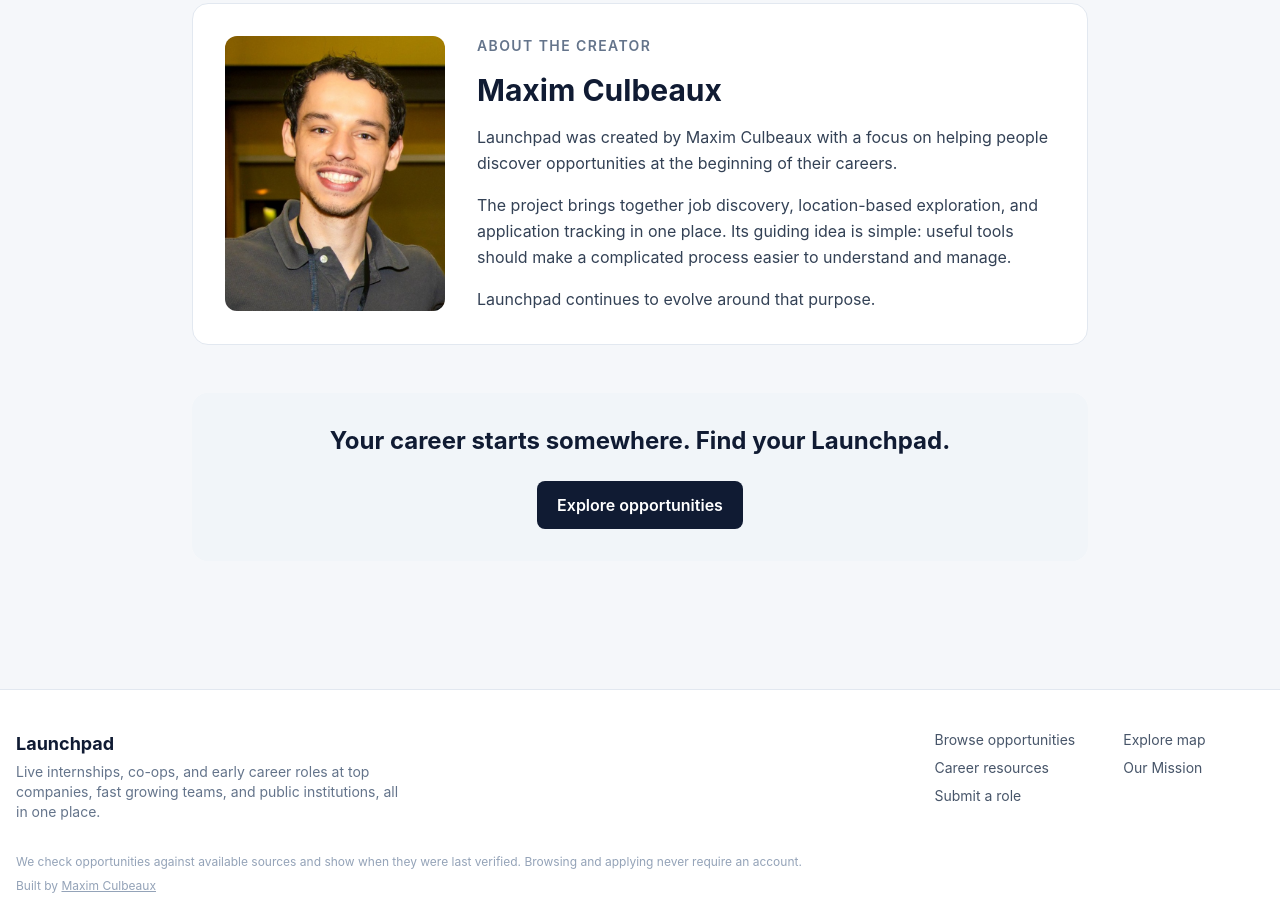
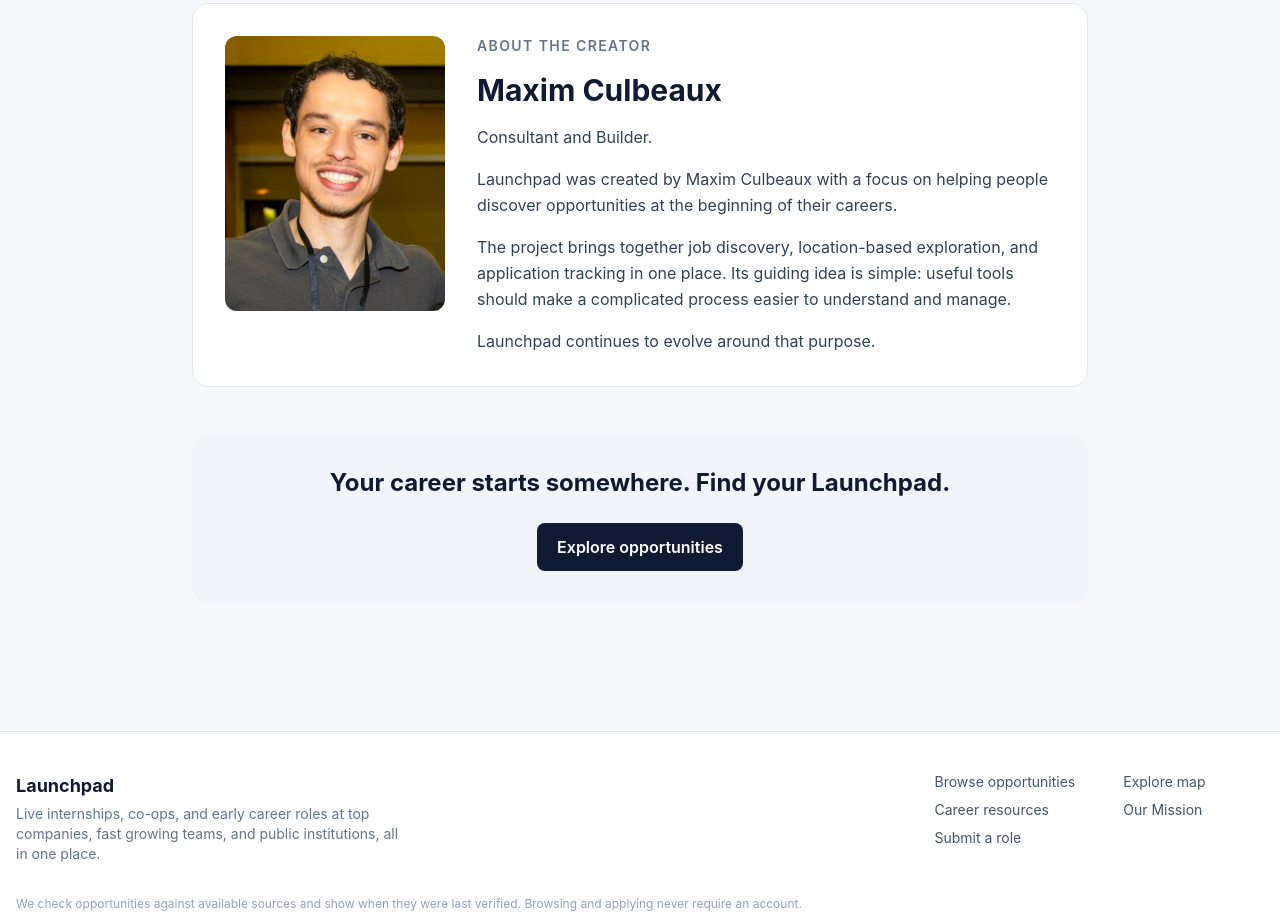
Before and after one commit to mmakethingshaippen/launchpad, a React (Vite) app: page /about in a window 1280 px wide. Shown: the part 1020-1940 px from the top of the page. Built offline with nearby package versions, Linux system fonts and the light colour scheme; no server answers.

Commit message:
Add Consultant and Builder to the creator section

```diff
--- a/src/components/about/AboutContent.tsx
+++ b/src/components/about/AboutContent.tsx
@@ -38,6 +38,7 @@ export function AboutContent() {
         <div className="space-y-4 leading-relaxed text-slate-700">
           <p className="text-sm font-semibold uppercase tracking-widest text-slate-500">About the Creator</p>
           <h2 id="creator-name" className="text-3xl font-bold text-navy">Maxim Culbeaux</h2>
+          <p>Consultant and Builder.</p>
           <p>Launchpad was created by Maxim Culbeaux with a focus on helping people discover opportunities at the beginning of their careers.</p>
           <p>The project brings together job discovery, location-based exploration, and application tracking in one place. Its guiding idea is simple: useful tools should make a complicated process easier to understand and manage.</p>
           <p>Launchpad continues to evolve around that purpose.</p>
```
